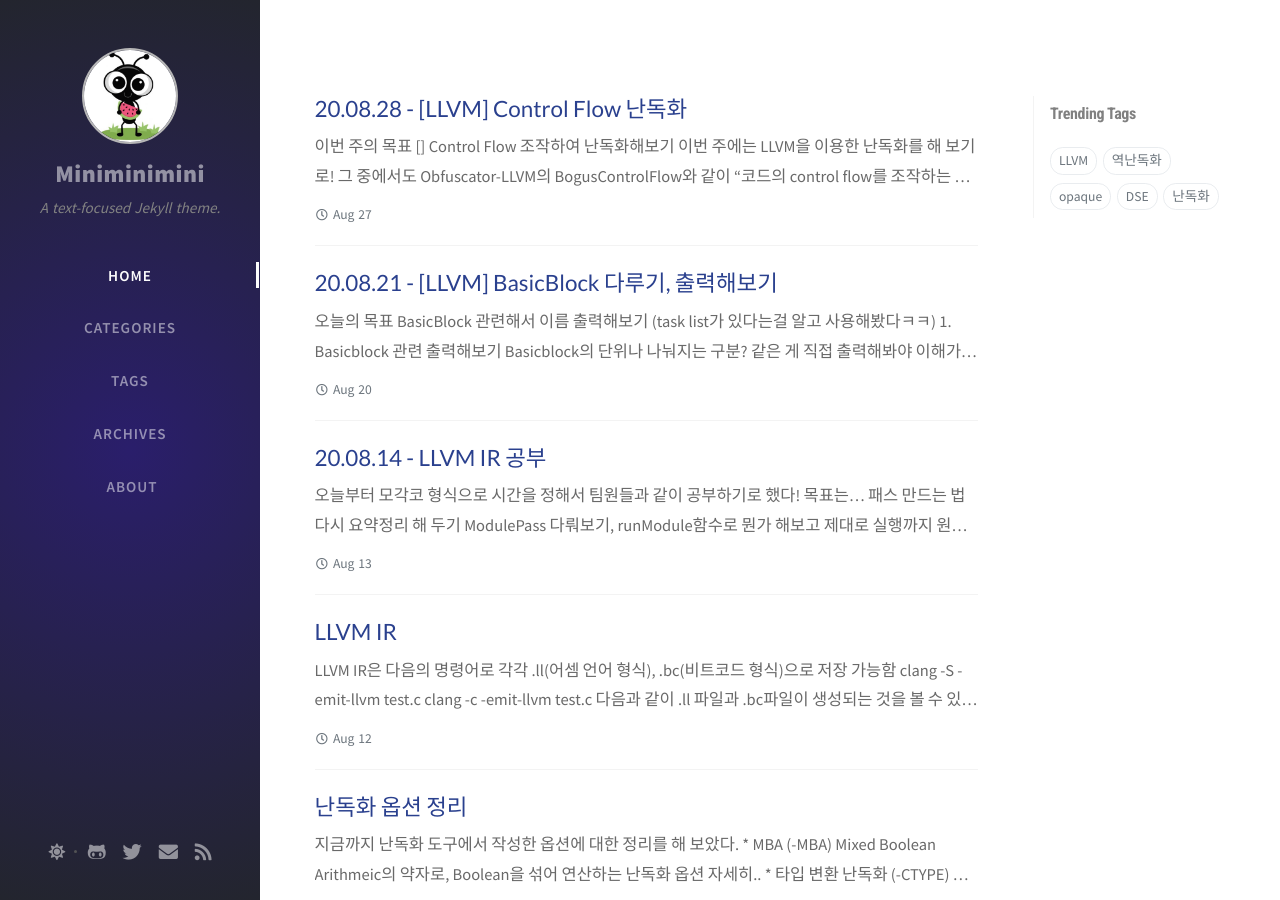
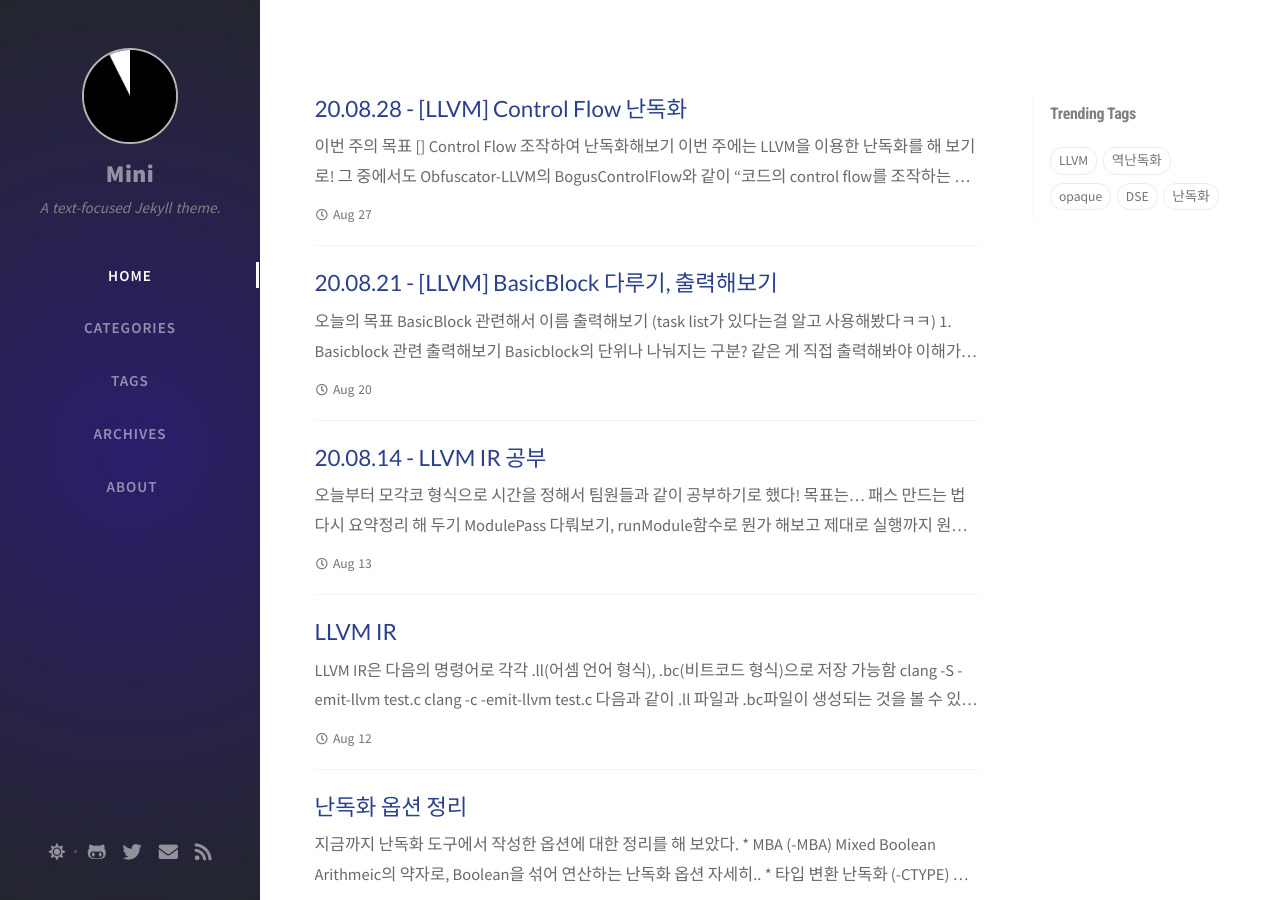
Before and after one commit to yarncha/yarncha.github.io, a Jekyll site: the page built from index.html, in a window 1280 px wide and 900 px high. Built offline with Jekyll 4.4.1, drawn with Linux system fonts in a browser that asks for light colours; nearby versions of some CDN libraries; the list of posts is cut into pages by our own code; comment, search, counter and statistics services are not loaded.

Commit message:
edit settings

```diff
--- a/_config.yml
+++ b/_config.yml
@@ -8,7 +8,7 @@
 # jekyll-seo-tag settings › https://github.com/jekyll/jekyll-seo-tag/blob/master/docs/usage.md
 #--------------------------
 
-title: Miniminimini                          # the main title
+title: Mini                          # the main title
 
 tagline: A text-focused Jekyll theme.  # it will display as the sub-title
 
@@ -22,7 +22,7 @@
 
 author: your_full_name                  # change to your full name
 
-avatar: /assets/img/sample/avatar.jpg   # support internet resources
+avatar: /images/avatar.png   # support internet resources
 
 github:
   username: yarncha             # change to your github username
```
Also changed, not shown: assets/img/sample/avatar.jpg (deleted), assets/img/sample/devices-mockup.png (deleted), assets/img/sample/download-icons.png (deleted), assets/img/sample/mockup.png (deleted), assets/img/sample/upload-image.png (deleted), images/avatar.png (added).
